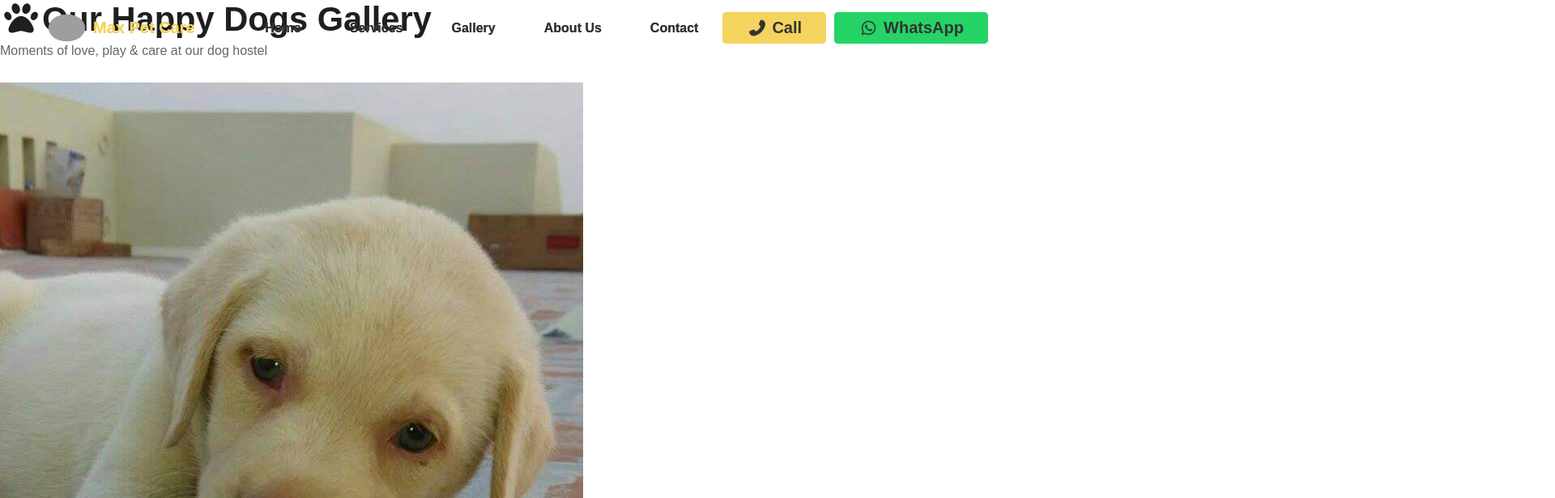
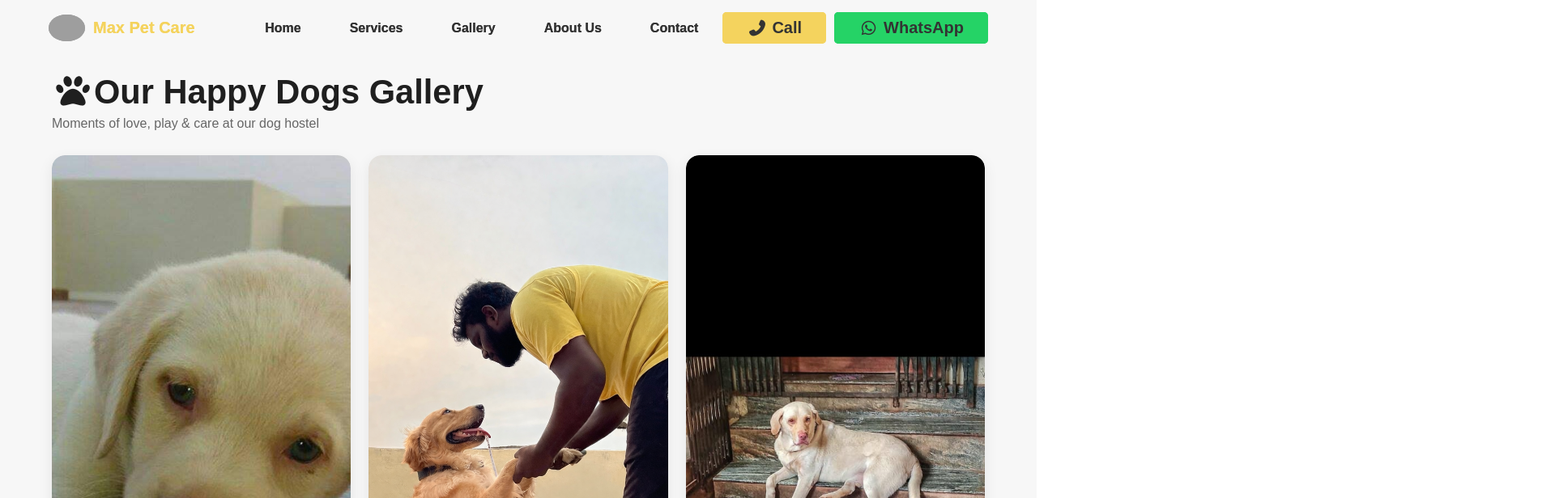
Before and after one commit to jashh025/max_pet_care, a React (Create React App) app: page /#/gallery in a window 1280 px wide. Shown: the top 616 px of the page at 81% size, 1920 px wide, since content can reach past the window. Built offline with nearby package versions, Linux system fonts and the light colour scheme; grey boxes are pictures that could not be loaded.

Commit message:
Update gallery.css

```diff
--- a/src/pages/css/gallery.css
+++ b/src/pages/css/gallery.css
@@ -1,4 +1,4 @@
-.gallery-container {
+.gallery-containeri {
   padding: 90px 5vw 60px;
   min-height: 100vh;
   background: #f7f7f7;
@@ -17,8 +17,7 @@
   margin-bottom: 30px;
 }
 
-/* GRID */
-.gallery-grid {
+.gallery-gridi {
   display: grid;
   grid-template-columns: repeat(3, 1fr);
   gap: 22px;
@@ -37,8 +36,7 @@
   }
 }
 
-/* CARD (NO FIXED HEIGHT = NO EMPTY SPACE ISSUE) */
-.gallery-card {
+.gallery-cardi {
   position: relative;
   border-radius: 16px;
   overflow: hidden;
@@ -47,7 +45,7 @@
   transition: transform 0.3s ease, box-shadow 0.3s ease;
 }
 
-.gallery-card img {
+.gallery-cardi img {
   width: 100%;
   height: 100%;
   display: block;
@@ -56,14 +54,12 @@
   transition: transform 0.3s ease;
 }
 
-/* NORMAL HOVER (SIMPLE, CLEAN) */
-.gallery-card:hover {
+.gallery-cardi:hover {
   transform: translateY(-4px);
   box-shadow: 0 12px 25px rgba(0,0,0,0.12);
 }
 
-/* subtle hover only (NOT crazy zoom) */
-.gallery-card:hover img {
+.gallery-cardi:hover img {
   transform: scale(1.02);
 }
 
@@ -87,6 +83,6 @@
   transition: 0.3s ease;
 }
 
-.gallery-card:hover .overlay {
+.gallery-cardi:hover .overlay {
   opacity: 1;
 }
```
